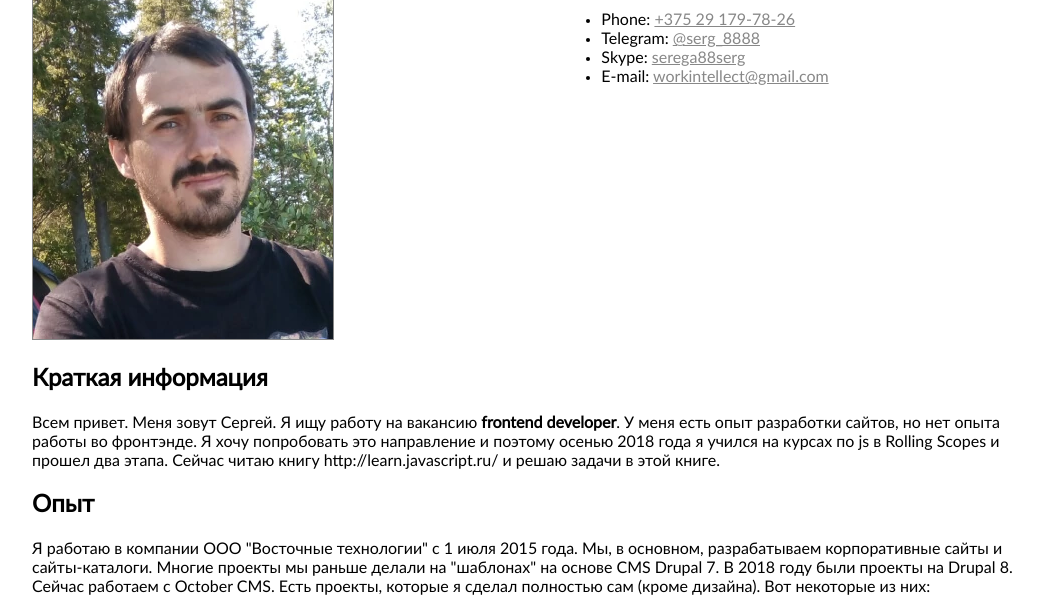
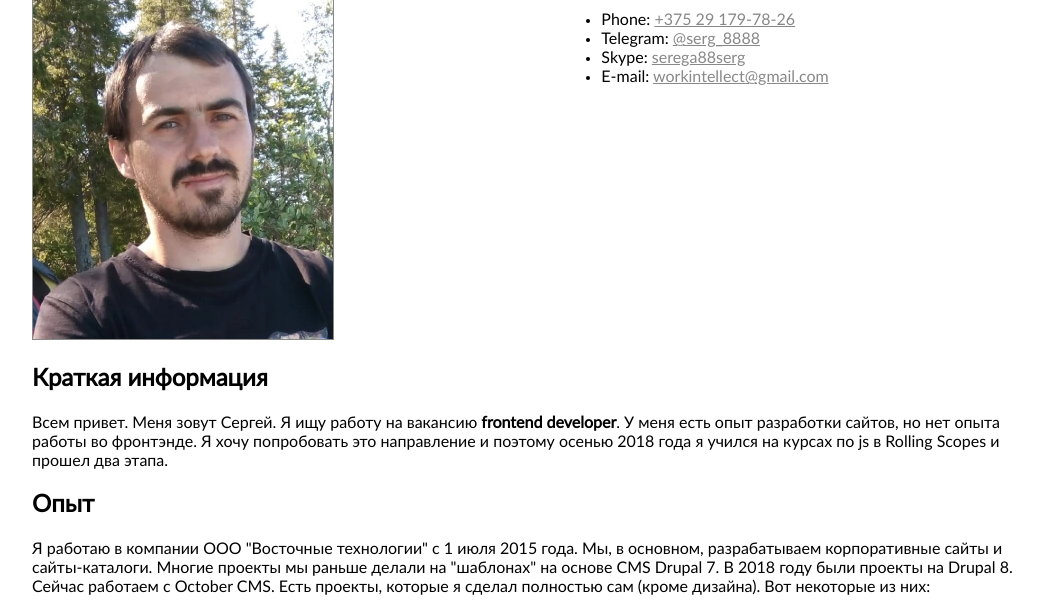
Before and after one commit to Serg8/resume, a plain HTML site: page index.html in a window 1280 px wide. Shown: the part 111-721 px from the top of the page, without its empty margins (96-1136 px from the left). Drawn offline with Linux system fonts and the light colour scheme.

Commit message:
Update index.html

```diff
--- a/index.html
+++ b/index.html
@@ -29,8 +29,7 @@
         <h2>Краткая информация</h2>
         <p>Всем привет. Меня зовут Сергей. Я ищу работу на вакансию <strong>frontend developer</strong>.
           У меня есть опыт разработки сайтов, но нет опыта работы во фронтэнде. Я хочу попробовать это направление и поэтому
-          осенью 2018 года я учился на курсах по js в Rolling Scopes и прошел два этапа. Сейчас читаю книгу http://learn.javascript.ru/ и решаю
-        задачи в этой книге.</p>
+          осенью 2018 года я учился на курсах по js в Rolling Scopes и прошел два этапа.</p>
       </section>
       <section>
       <h2>Опыт</h2>
```
